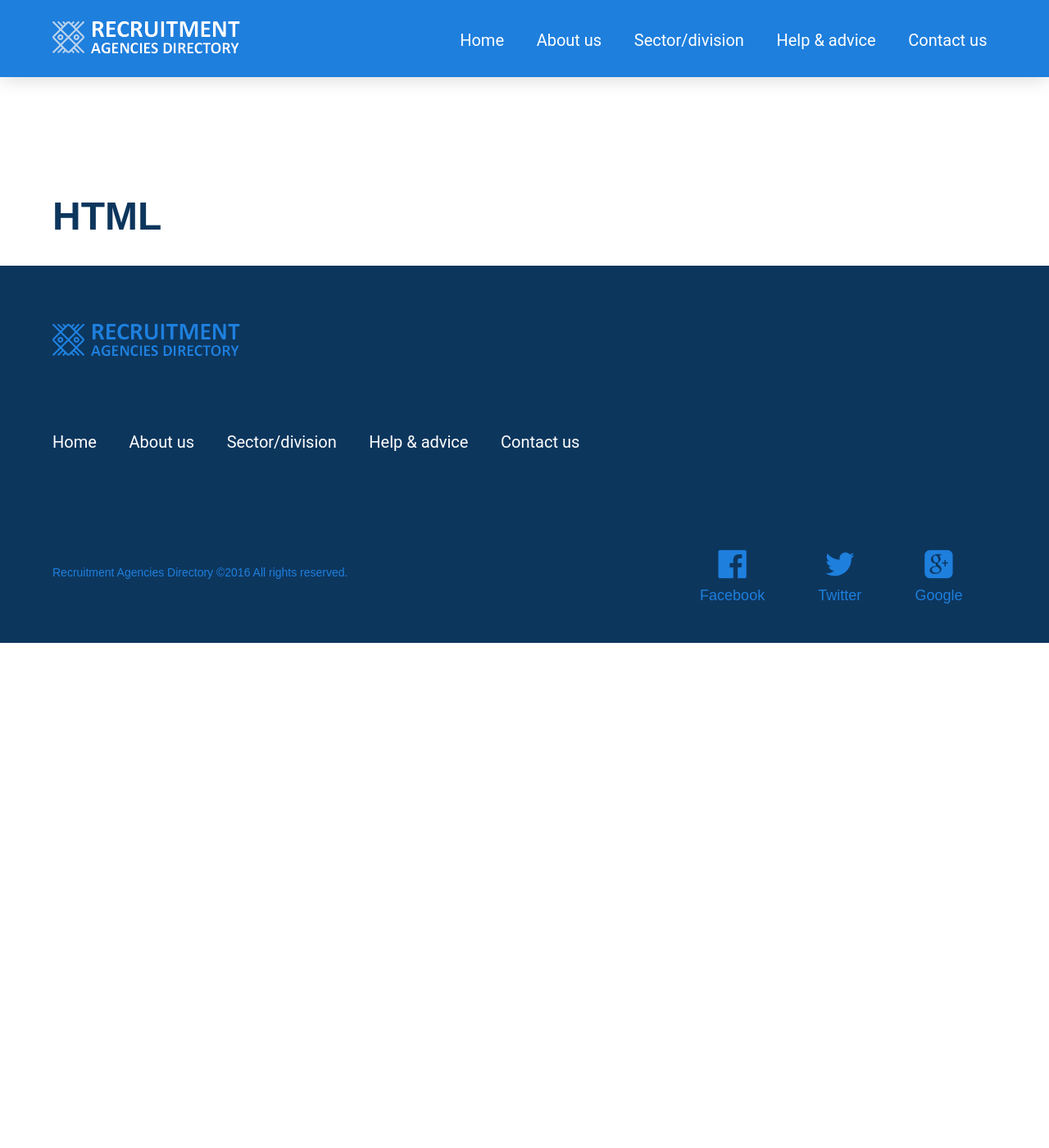
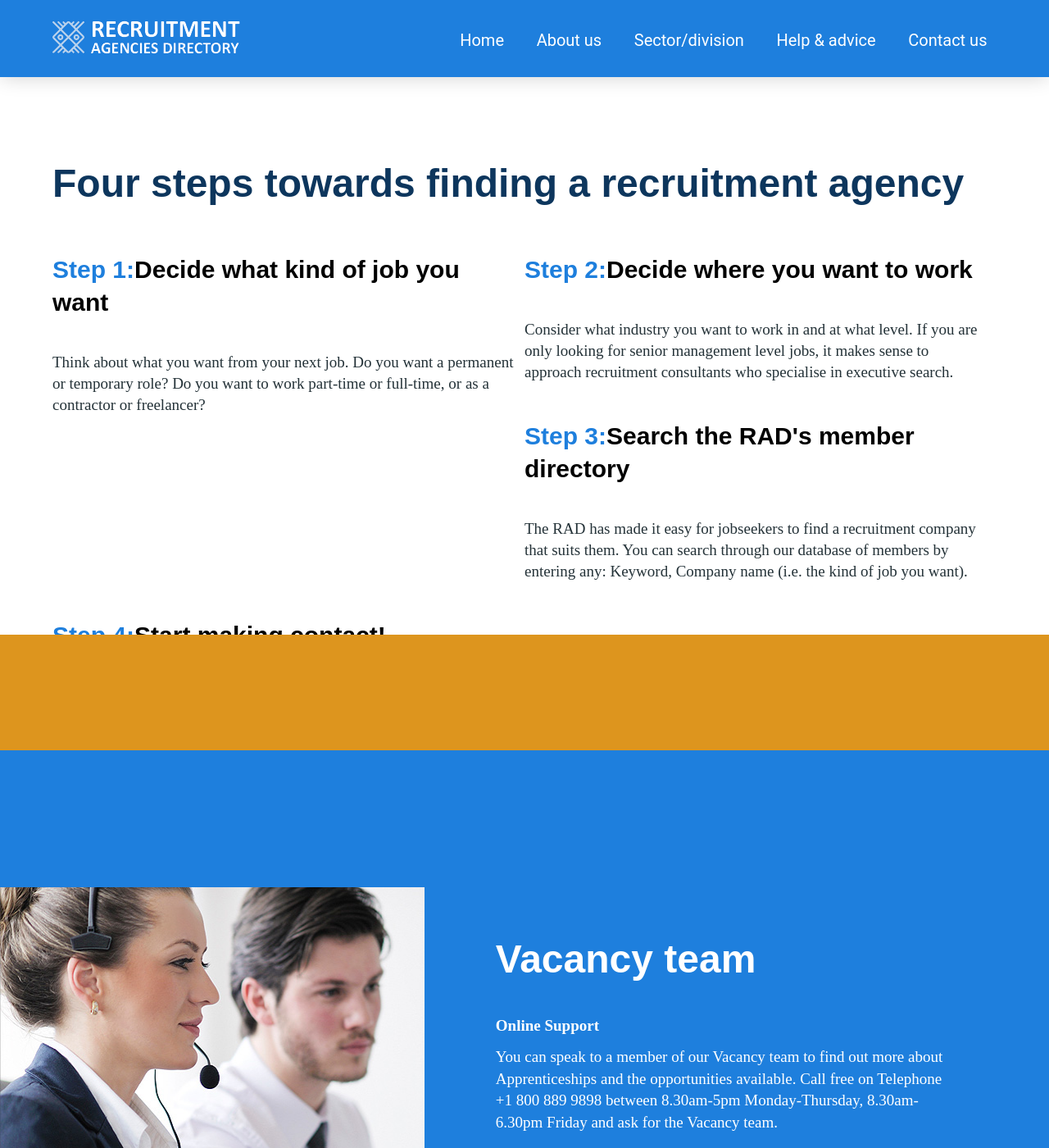
Before and after one commit to eugenekorpan/Old-Naprok-Landing, a Jekyll site: the page built from help.html, in a window 1280 px wide and 1400 px high. Shown: the whole window at 82% size. Built offline with Jekyll 4.4.1, drawn with Linux system fonts in a browser that asks for light colours; some of the changed text lies outside the part shown.

Commit message:
help page

```diff
--- a/_sass/base.scss
+++ b/_sass/base.scss
@@ -290,6 +290,9 @@
   .btn {
     margin-top: 30px;
   }
+  .blue {
+    color: $blue;
+  }
 }
 
 .type3 {
@@ -300,7 +303,7 @@
   }
 }
 
-.type4, .type5 {
+.type4, .type5, .type12 {
   height: 690px;
   h2 {
     color: white;
@@ -352,6 +355,17 @@
   }
   .img-sector1 {
     background: url('/images/sector-01.jpg') left no-repeat;
+  }
+}
+
+
+.type12 {
+  height: 630px;
+  background-color: $blue;
+  .img-help1 {
+    height: 630px;
+    margin: 0;
+    background: url('/images/help-01.jpg') left no-repeat;
   }
 }
 
@@ -512,3 +526,17 @@
     transform: translateY(65%);
   }
 }
+
+.type13 {
+  padding-top: 40px;
+  padding-bottom: 100px;
+  height: 200px;
+  background: url('/images/help-02.jpg') center no-repeat;
+  text-align: center;
+  h1 {
+    font-size: 76px;
+  }
+  h2 {
+    color: white;
+  }
+}
--- a/help.html
+++ b/help.html
@@ -2,9 +2,84 @@
 layout: default
 ---
 
-<div class='section'>
+<div class='section type9'>
   <div class='container'>
-    <h1>Help</h1>
-    <h2>HTML</h2>
+    <div class='grid_12'>
+      <h2>Four steps towards finding a recruitment agency</h2>
+    </div>
+    <div class='grid_6'>
+      <h4><span class='blue'>Step 1:</span>Decide what kind of job you want</h4>
+      <p>Think about what you want from your next job. Do you want a permanent or temporary role? Do you want to work part-time or full-time, or as a contractor or freelancer?</p>
+    </div>
+    <div class='grid_6'>
+      <h4><span class='blue'>Step 2:</span>Decide where you want to work</h4>
+      <p>Consider what industry you want to work in and at what level. If you are only looking for senior management level jobs, it makes sense to approach recruitment consultants who specialise in executive search.</p>
+    </div>
+    <div class='grid_6'>
+      <h4><span class='blue'>Step 3:</span>Search the RAD's member directory</h4>
+      <p>The RAD has made it easy for jobseekers to find a recruitment company that suits them. You can search through our database of members by entering any: Keyword, Company name (i.e. the kind of job you want).</p>
+    </div>
+    <div class='grid_6'>
+      <h4><span class='blue'>Step 4:</span>Start making contact!</h4>
+      <p>Once you've compiled a list of recruitment companies, start getting in touch. Most will have a website where you can submit your CV, but the best thing to do is to arrange an initial meeting and register your details.</p>
+    </div>
   </div>
 </div>
+
+<div class='section type3'>
+  <div class='container'>
+    <div class='grid_12'>
+      <h2>RAD on-line vacancy service</h2>
+    </div>
+  </div>
+</div>
+
+<div class='section type12'>
+  <div class='grid_5 img-help1'></div>
+  <div class='container'>
+    <div class='grid_1'></div>
+    <div class='grid_6'>
+      <div class='grid_12'>
+        <h2>Vacancy team</h2>
+        <b><p>Online Support</p></b>
+        <p>You can speak to a member of our Vacancy team to find out more about Apprenticeships and the opportunities available. Call free on Telephone +1 800 889 9898 between 8.30am-5pm Monday-Thursday, 8.30am-6.30pm Friday and ask for the Vacancy team.</p>
+        <a href='#' class='btn btn-warning'>Learn more</a>
+      </div>
+    </div>
+  </div>
+</div>
+
+<div class='section type13'>
+  <div class='container'>
+    <div class='grid_12'>
+      <h1>Offering a wide range</h1>
+      <h2>of recruitment solutions</h2>
+    </div>
+  </div>
+</div>
+
+<div class='section type10'>
+  <div class='container'>
+    <div class='grid_12'>
+      <h2>Most discussed</h2>
+    </div>
+    <div class='grid_4'>
+      <img src='images/help-03.jpg' alt=''>
+      <h4>How to start your career</h4>
+      <p>As a fresh graduate, starting your professional career can be daunting. For those already in the workforce, making a career move is just as intimidating...</p>
+      <a href='#' class='btn btn-warning'>Learn more</a>
+    </div>
+    <div class='grid_4'>
+      <img src='images/help-04.jpg' alt=''>
+      <h4>How to get promoted</h4>
+      <p>Our insider tips from job experts can help you learn the tricks of the trade to get the promotion you want and make your way up the corporate ladder.</p>
+      <a href='#' class='btn btn-warning'>Learn more</a>
+    </div>
+    <div class='grid_4'>
+      <img src='images/help-05.jpg' alt=''>
+      <h4>How to find a new job</h4>
+      <p>Our career advice tailored for job seekers can help you speed up the job searching process, ace job interviews and secure the right new role to further your professional career.</p>
+      <a href='#' class='btn btn-warning'>Learn more</a>
+    </div>
+  </div>
+</div>
```
Also changed, not shown: images/help-01.jpg (added), images/help-02.jpg (added), images/help-03.jpg (added), images/help-04.jpg (added), images/help-05.jpg (added).
